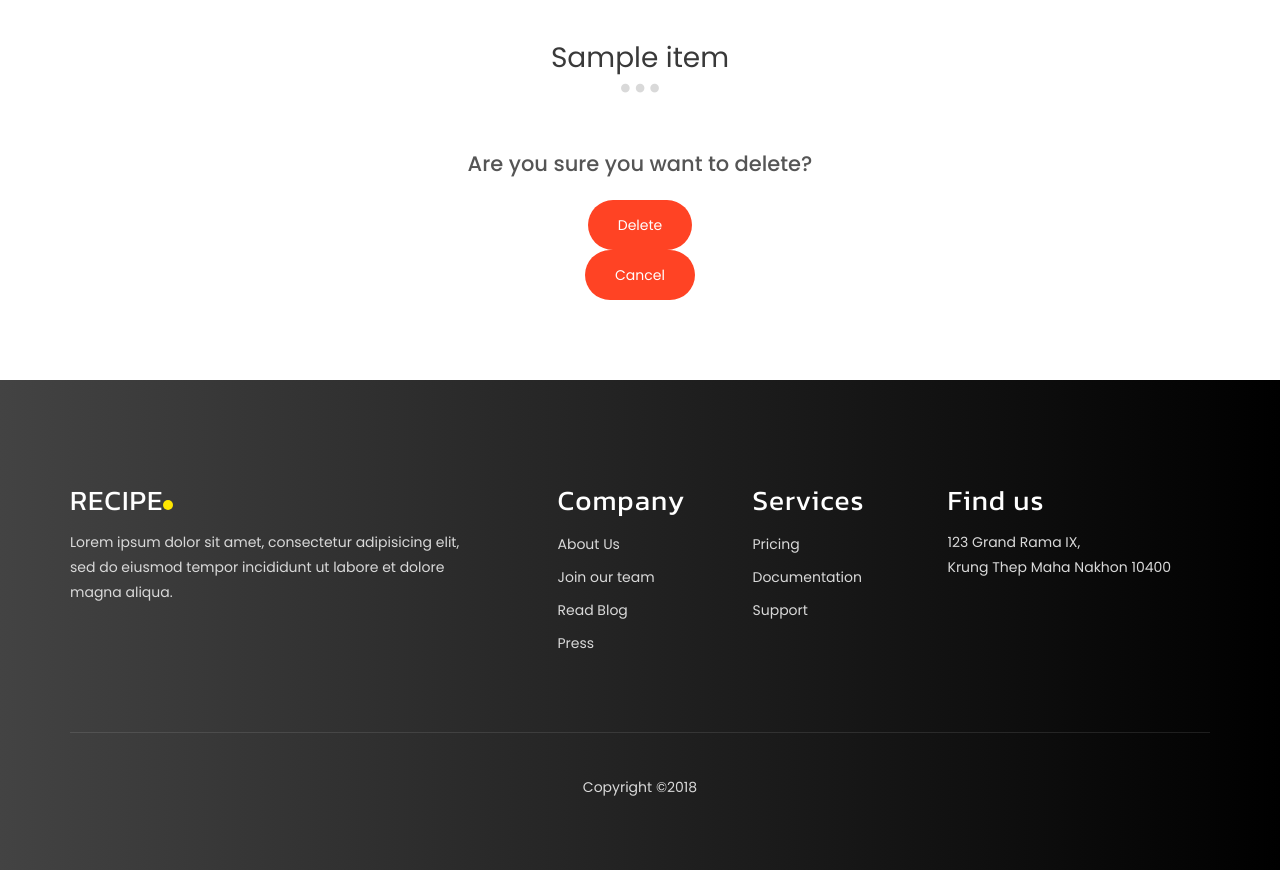
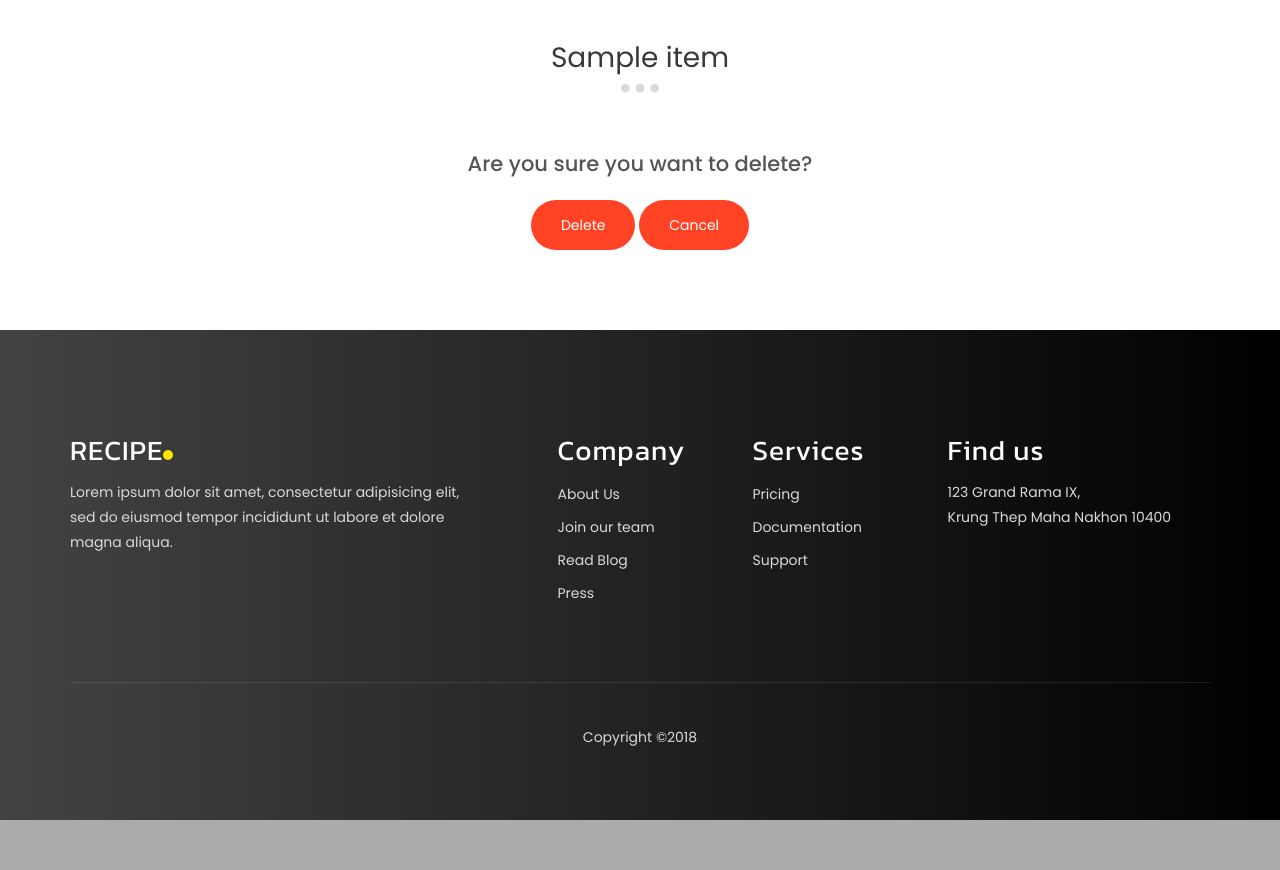
Before and after one commit to iAbrar/catalog, a Flask app: page /catalog/1/recipe/1/delete/ in a window 1280 px wide. Shown: the part 422-1292 px from the top of the page. After the commit the page ends 1242 px from the top, so only its background shows below. Run offline with Flask 2, Linux system fonts and the light colour scheme; the visitor is signed in with stand-in values (Sample User, id 1); tables that the repository leaves empty hold one stand-in row (values such as "Sample post"); some libraries are stand-ins or nearby versions.

Commit message:
add inline classs

```diff
--- a/static/css/templatemo-style.css
+++ b/static/css/templatemo-style.css
@@ -99,7 +99,9 @@ text-align: justify;
 .flex {
   display: flex; /* equal height of the children */
 }
-
+.d-inline{
+  display: inline;;
+}
   .section-title {
     margin-bottom: 60px;
   }
```
